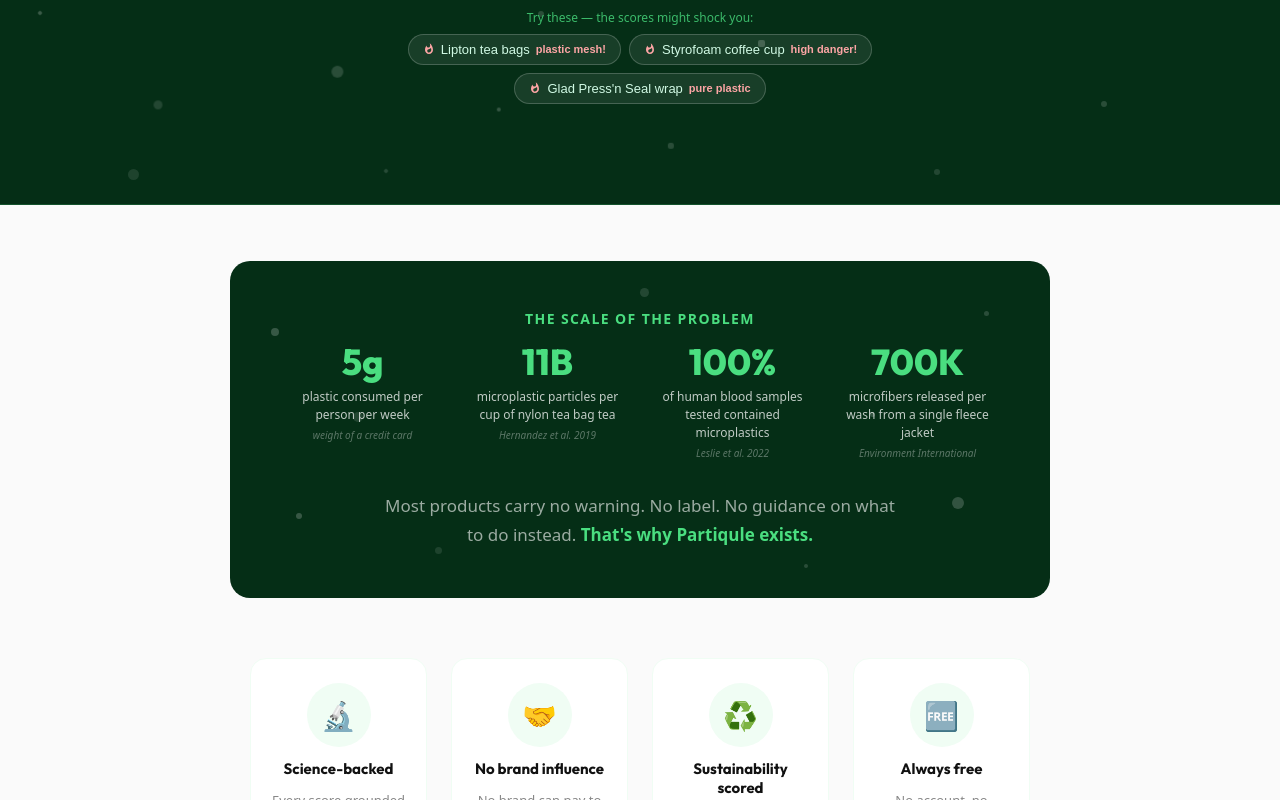
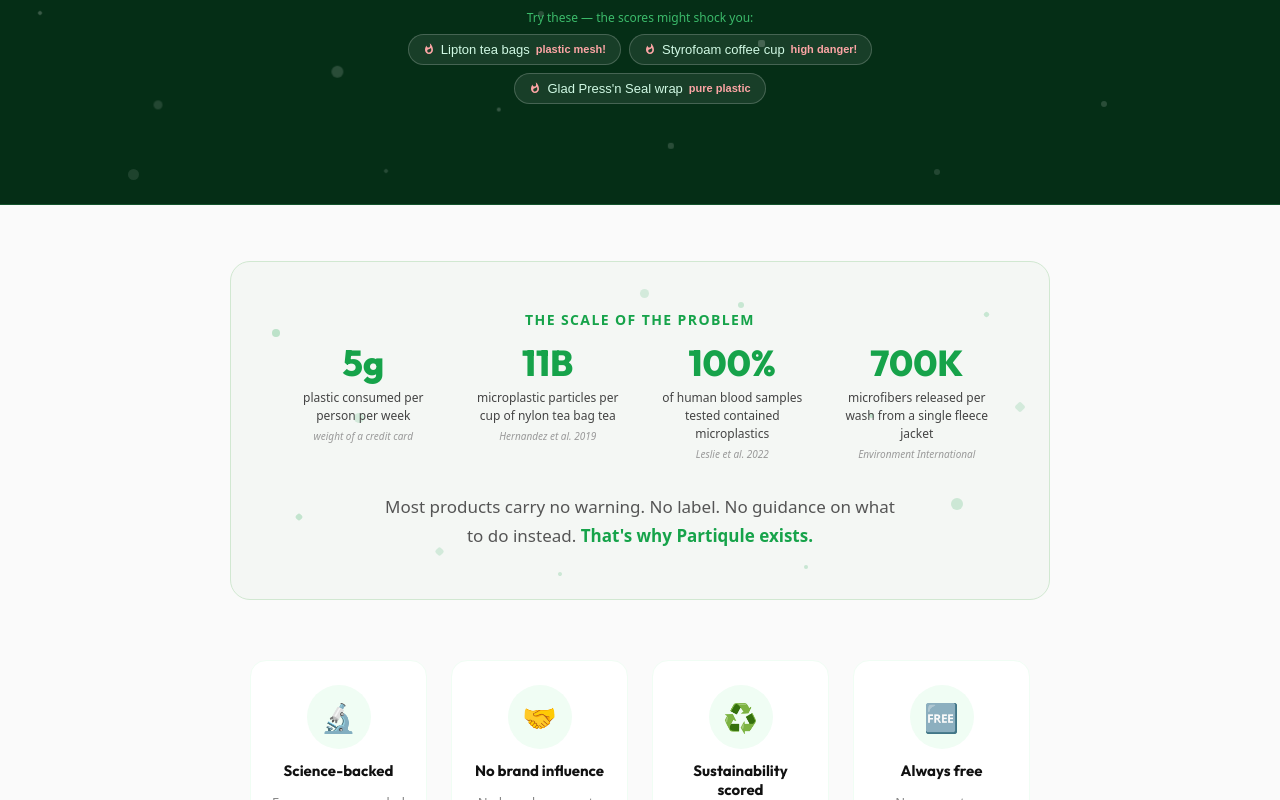
Before and after one commit to Partiqule/partiqule, a React (Vite) app in the folder frontend/: page / in a window 1280 px wide. Shown: the part 541-1341 px from the top of the page. Built offline with nearby package versions, Linux system fonts and the light colour scheme.

Commit message:
Stat graphic - light grey background with green particles

```diff
--- a/frontend/src/App.jsx
+++ b/frontend/src/App.jsx
@@ -2309,34 +2309,50 @@
             )}
             {/* Fun stat graphic */}
             <div style={{maxWidth:900, margin:"0 auto 60px", padding:`0 ${isMobile?"16px":"40px"}`}}>
-              <div style={{background:"#052e16", borderRadius:20, padding:isMobile?"32px 24px":"48px 56px", position:"relative", overflow:"hidden", textAlign:"center"}}>
-                {/* Background particles */}
+              <div style={{background:isDark?"#1e2433":"#f4f7f4", borderRadius:20, padding:isMobile?"32px 24px":"48px 56px", position:"relative", overflow:"hidden", textAlign:"center", border:`1.5px solid ${isDark?"#2a3347":"#d1e8d1"}`}}>
+                {/* Green floating particles */}
                 {[
-                  {s:8,x:"5%",y:"20%",a:0.2},{s:5,x:"92%",y:"15%",a:0.15},{s:12,x:"88%",y:"70%",a:0.18},
-                  {s:6,x:"8%",y:"75%",a:0.2},{s:9,x:"50%",y:"8%",a:0.12},{s:4,x:"70%",y:"90%",a:0.15},
-                  {s:7,x:"25%",y:"85%",a:0.1},{s:5,x:"78%",y:"45%",a:0.18},{s:10,x:"15%",y:"45%",a:0.12},
+                  {s:8, x:"5%",  y:"20%", a:0.25, shape:"circle"},
+                  {s:5, x:"92%", y:"15%", a:0.2,  shape:"diamond"},
+                  {s:12,x:"88%", y:"70%", a:0.18, shape:"circle"},
+                  {s:6, x:"8%",  y:"75%", a:0.22, shape:"diamond"},
+                  {s:9, x:"50%", y:"8%",  a:0.15, shape:"circle"},
+                  {s:4, x:"70%", y:"90%", a:0.2,  shape:"circle"},
+                  {s:7, x:"25%", y:"85%", a:0.15, shape:"diamond"},
+                  {s:5, x:"78%", y:"45%", a:0.2,  shape:"circle"},
+                  {s:10,x:"15%", y:"45%", a:0.15, shape:"circle"},
+                  {s:4, x:"40%", y:"92%", a:0.18, shape:"diamond"},
+                  {s:6, x:"62%", y:"12%", a:0.2,  shape:"circle"},
+                  {s:8, x:"96%", y:"42%", a:0.15, shape:"diamond"},
                 ].map((p,i)=>(
-                  <div key={i} style={{position:"absolute",left:p.x,top:p.y,width:p.s,height:p.s,borderRadius:"50%",background:"white",opacity:p.a,pointerEvents:"none"}}/>
+                  <div key={i} style={{
+                    position:"absolute", left:p.x, top:p.y,
+                    width:p.s, height:p.s,
+                    borderRadius: p.shape==="circle" ? "50%" : "2px",
+                    transform: p.shape==="diamond" ? "rotate(45deg)" : undefined,
+                    background:"#16a34a", opacity:p.a,
+                    pointerEvents:"none"
+                  }}/>
                 ))}
                 <div style={{position:"relative", zIndex:1}}>
-                  <div style={{fontSize:isMobile?13:14, color:"#4ade80", fontWeight:600, textTransform:"uppercase", letterSpacing:"0.1em", marginBottom:16}}>The scale of the problem</div>
+                  <div style={{fontSize:isMobile?13:14, color:"#16a34a", fontWeight:700, textTransform:"uppercase", letterSpacing:"0.1em", marginBottom:16}}>The scale of the problem</div>
                   <div style={{display:"grid", gridTemplateColumns:isMobile?"1fr 1fr":"repeat(4,1fr)", gap:isMobile?24:32, marginBottom:32}}>
                     {[
-                      {number:"5g", label:"plastic consumed per person per week", sub:"weight of a credit card"},
-                      {number:"11B", label:"microplastic particles per cup of nylon tea bag tea", sub:"Hernandez et al. 2019"},
-                      {number:"100%", label:"of human blood samples tested contained microplastics", sub:"Leslie et al. 2022"},
-                      {number:"700K", label:"microfibers released per wash from a single fleece jacket", sub:"Environment International"},
+                      {number:"5g",   label:"plastic consumed per person per week",                    sub:"weight of a credit card"},
+                      {number:"11B",  label:"microplastic particles per cup of nylon tea bag tea",     sub:"Hernandez et al. 2019"},
+                      {number:"100%", label:"of human blood samples tested contained microplastics",   sub:"Leslie et al. 2022"},
+                      {number:"700K", label:"microfibers released per wash from a single fleece jacket",sub:"Environment International"},
                     ].map((s,i)=>(
                       <div key={i}>
-                        <div style={{fontFamily:"'Outfit',sans-serif", fontWeight:800, fontSize:isMobile?28:36, color:"#4ade80", lineHeight:1, marginBottom:8}}>{s.number}</div>
-                        <div style={{fontSize:12, color:"rgba(255,255,255,0.75)", lineHeight:1.5, marginBottom:4}}>{s.label}</div>
-                        <div style={{fontSize:10, color:"rgba(255,255,255,0.35)", fontStyle:"italic"}}>{s.sub}</div>
+                        <div style={{fontFamily:"'Outfit',sans-serif", fontWeight:800, fontSize:isMobile?28:36, color:"#16a34a", lineHeight:1, marginBottom:8}}>{s.number}</div>
+                        <div style={{fontSize:12, color:isDark?"#94a3b8":"#444", lineHeight:1.5, marginBottom:4}}>{s.label}</div>
+                        <div style={{fontSize:10, color:isDark?"#475569":"#999", fontStyle:"italic"}}>{s.sub}</div>
                       </div>
                     ))}
                   </div>
-                  <div style={{fontSize:isMobile?15:17, color:"rgba(255,255,255,0.6)", lineHeight:1.7, maxWidth:520, margin:"0 auto"}}>
+                  <div style={{fontSize:isMobile?15:17, color:isDark?"#94a3b8":"#555", lineHeight:1.7, maxWidth:520, margin:"0 auto"}}>
                     Most products carry no warning. No label. No guidance on what to do instead.
-                    <span style={{color:"#4ade80", fontWeight:600}}> That's why Partiqule exists.</span>
+                    <span style={{color:"#16a34a", fontWeight:700}}> That's why Partiqule exists.</span>
                   </div>
                 </div>
               </div>
```
